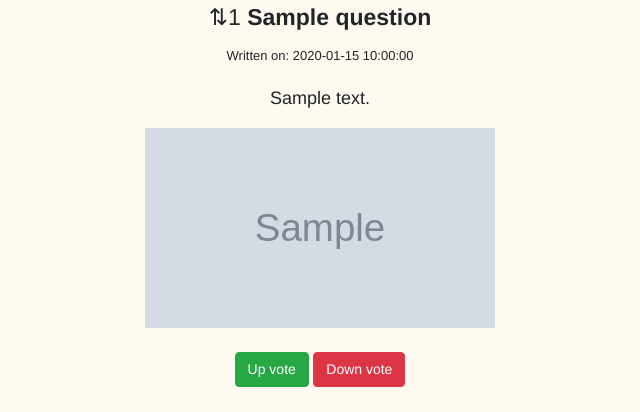
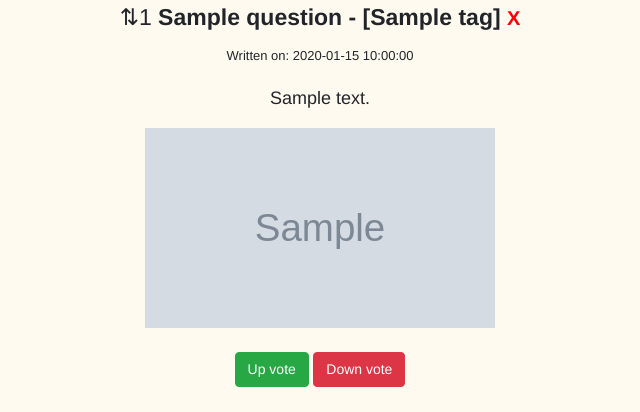
Before and after one commit to CodecoolGlobal/ask-mate-3-python-Ichy91, a Flask app: template templates/display_question.html in a window 1280 px wide. Shown: the top 412 px of the page, without its empty margins (320-960 px from the left). Run offline with Flask 2, Linux system fonts and the light colour scheme; the template is opened without the code that fills it: most values are stand-ins (such as "Sample title", 1, 10 or a date in 2020); grey boxes marked "Sample" are stand-in pictures; some libraries are stand-ins or nearby versions.

Commit message:
show and delete tags

```diff
--- a/server.py
+++ b/server.py
@@ -27,18 +27,19 @@ def display_post(question_id):
     answers = data_handler.get_all_user_answer()
     question_comment = data_handler.list_question_comment(question_id)
     comments = data_handler.list_all_comments()
-
+    questions_tags = data_handler.question_tags()
+    tags = data_handler.tags()
 
     for question in questions:
         if question['id'] == question_id:
             view_number = question['view_number'] +1
     # view_number
     data_handler.view_counter(view_number, question_id)
-    print(questions)
 
     return render_template("display_question.html", questions=questions, answers=answers,
                            question_id=question_id, title="Post",
-                           question_comment=question_comment,comments=comments)
+                           question_comment=question_comment,comments=comments,
+                           questions_tags=questions_tags, tags=tags)
 
 
 
@@ -289,6 +290,21 @@ def delete_comment(comment_id):
     #return redirect(url_for("display_post", question_id=question_id))
 
 
+@app.route("/question/<int:question_id>/new-tag", methods=["GET","POST"])
+def add_question_tag(question_id):
+
+    #add_tags = data_handler.()
+
+    pass
+
+
+@app.route("/question/<int:question_id>/tag/<int:tag_id>/delete")
+def delete_tag(question_id,tag_id):
+
+    data_handler.delete_tags(question_id, tag_id)
+    return redirect(url_for("display_post", question_id=question_id))
+
+
 if __name__ == '__main__':
     app.run(
     debug=True,
--- a/templates/display_question.html
+++ b/templates/display_question.html
@@ -6,6 +6,7 @@
 
 {% block content %}
 
+
     {% for question in questions %}
         {% if question_id == question.id %}
             <div>
@@ -13,12 +14,22 @@
                 <p class="question-title-section">⇅{{ question.vote_number }}
                     <strong>
                         {{ question.title }}
+                        {% for tag in tags %}
+                            {% for question_tag in questions_tags %}
+                                {% if question_id == question_tag.question_id and tag.id == question_tag.tag_id %}
+                                    - [{{ tag.name }}]
+                                    <a href="/question/{{ question_id }}/tag/{{ tag.id }}/delete"
+                                       id="answer-delete">X</a>
+                                {% endif %}
+                            {% endfor %}
+                        {% endfor %}
                     </strong>
                     <small id="question-submission_time"><br>Written on: {{ question.submission_time }}</small>
                 </p>
                 <p id="question-message">{{ question.message }}</p>
                 {% if question.image %}
-                    <img src="{{ url_for('static', filename=question.image )}}" alt="{{ question.image }}" id="question-image"><br><br>
+                    <img src="{{ url_for('static', filename=question.image )}}" alt="{{ question.image }}"
+                         id="question-image"><br><br>
                 {% endif %}
                 <a href="/question/{{ question_id }}/vote_up" id="question-up-vote" class="btn btn-success">Up vote</a>
                 <a href="/question/{{ question.id }}/vote_down" id="question-down-vote" class="btn btn-danger">Down vote</a>
```
Also changed, not shown: data_handler.py (+29 -0 lines).
